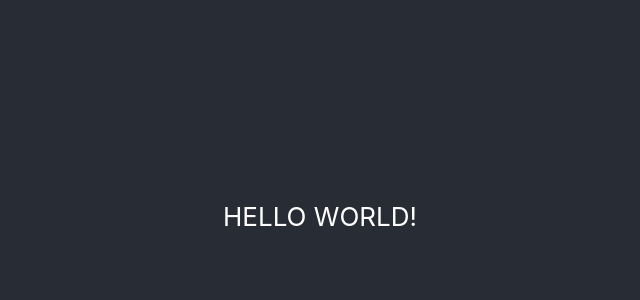
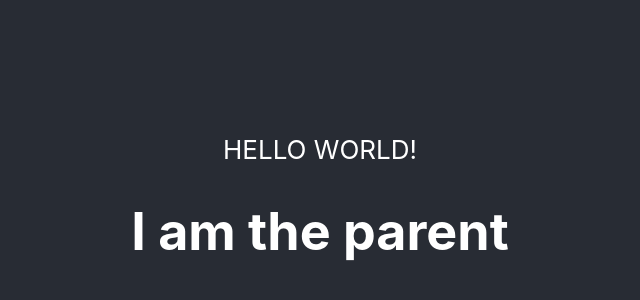
Before and after one commit to ChadHarper811/react_practice, a React (Create React App) app: page / in a window 1280 px wide. Shown: the part 184-484 px from the top of the page, without its empty margins (320-960 px from the left). Built offline with nearby package versions, Linux system fonts and the light colour scheme.

Commit message:
testing problem 4

```diff
--- a/src/App.js
+++ b/src/App.js
@@ -1,10 +1,25 @@
 import './App.css';
+import React from 'react';
 
-function App() {
+class ParentComponent extends React.Component {
+  constructor(props) {
+    super(props);
+  }
+  render() {
+    return (
+      <div>
+        <h1>I am the parent</h1>
+      </div>
+    );
+  }
+};
+
+const App = () => {
   return (
     <div className="App">
       <header className="App-header">
         HELLO WORLD!
+        <ParentComponent />
       </header>
     </div>
   );
--- a/src/MyComponent.js
+++ /dev/null
@@ -1,17 +0,0 @@
-import React from "react";
-
-
-class MyComponent extends React.Component {
-    constructor(props) {
-        super(props);
-    }
-    render() {
-        return (
-            <div>
-                <h1>HELLO REACT!</h1>
-            </div>
-        );
-    }
-}
-
-export default MyComponent;
--- a/src/index.js
+++ b/src/index.js
@@ -3,7 +3,6 @@ import ReactDOM from 'react-dom/client';
 import './index.css';
 import App from './App';
 import reportWebVitals from './reportWebVitals';
-import MyComponent from './MyComponent';
 
 const JSX = (
   <div>
```
